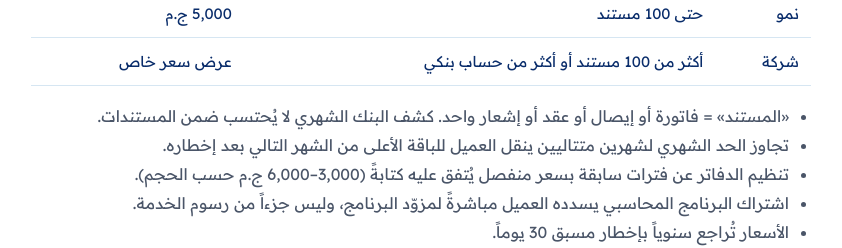
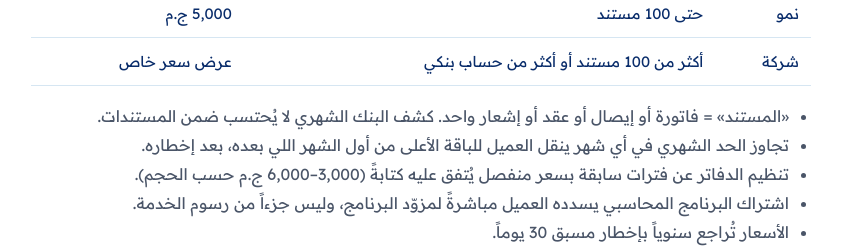
Before and after one commit to ghsh2008/bashkateb, a plain HTML site: page terms.html in a window 1280 px wide. Shown: the part 940-1188 px from the top of the page, without its empty margins (219-1061 px from the left). Drawn offline with Linux system fonts and the light colour scheme.

Commit message:
Terms: over-limit moves client to higher plan from the start of next month
Co-Authored-By: Claude Fable 5.2 <noreply@anthropic.com>
Claude-Session: https://claude.ai/code/session_01BuxSnasngnbDaqXrjrfpMG

```diff
--- a/terms.html
+++ b/terms.html
@@ -64,7 +64,7 @@ footer a{color:var(--muted2);margin-inline-start:16px;text-decoration:none}
   </table>
   <ul>
     <li>«المستند» = فاتورة أو إيصال أو عقد أو إشعار واحد. كشف البنك الشهري لا يُحتسب ضمن المستندات.</li>
-    <li>تجاوز الحد الشهري لشهرين متتاليين ينقل العميل للباقة الأعلى من الشهر التالي بعد إخطاره.</li>
+    <li>تجاوز الحد الشهري في أي شهر ينقل العميل للباقة الأعلى من أول الشهر اللي بعده، بعد إخطاره.</li>
     <li>تنظيم الدفاتر عن فترات سابقة بسعر منفصل يُتفق عليه كتابةً (3,000–6,000 ج.م حسب الحجم).</li>
     <li>اشتراك البرنامج المحاسبي يسدده العميل مباشرةً لمزوّد البرنامج، وليس جزءاً من رسوم الخدمة.</li>
     <li>الأسعار تُراجع سنوياً بإخطار مسبق 30 يوماً.</li>
```
